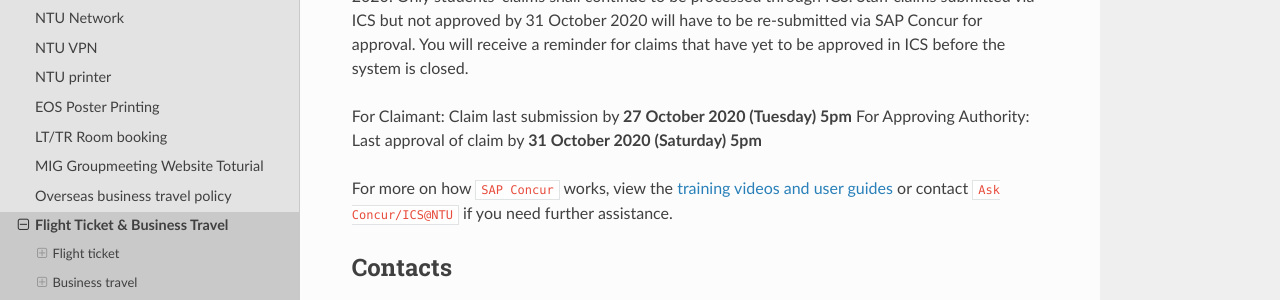
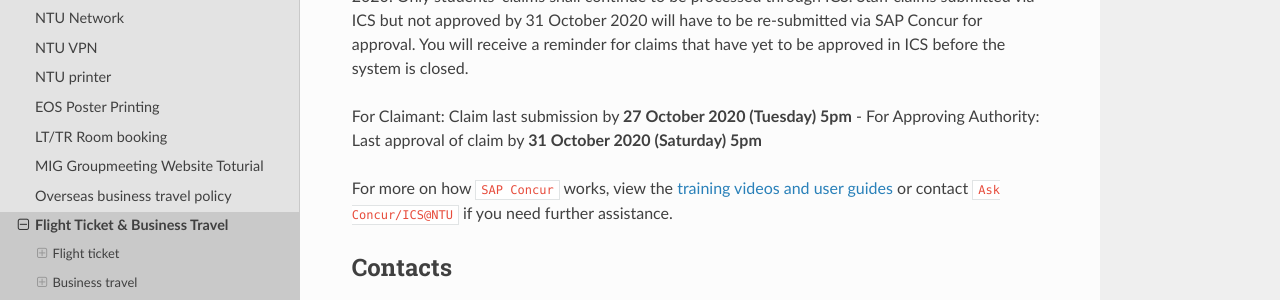
Before and after one commit to MIGG-NTU/MIG_Docs, a Sphinx documentation site: the page built from source/resources-ntu/flight-BTS/index.rst, in a window 1280 px wide and 900 px high, scrolled down 3178 px. Shown: the part 380-680 px from the top of the window. Built offline with Sphinx 7.4.7 and the Read the Docs theme 2.0.0, drawn with Linux system fonts in a browser that asks for light colours.

```diff
--- a/source/resources-ntu/flight-BTS/index.rst
+++ b/source/resources-ntu/flight-BTS/index.rst
@@ -114,7 +114,7 @@ SAP Concur
 ICS for **STAFF** will be decommissioned and not able to accept any expense claims after 31 October 2020. Only students’ claims shall continue to be processed through ICS. Staff claims submitted via ICS but not approved by 31 October 2020 will have to be re-submitted via SAP Concur for approval. You will receive a reminder for claims that have yet to be approved in ICS before the system is closed.
 
 For Claimant: Claim last submission by **27 October 2020 (Tuesday) 5pm**
-For Approving Authority: Last approval of claim by **31 October 2020 (Saturday) 5pm**
+- For Approving Authority: Last approval of claim by **31 October 2020 (Saturday) 5pm**
 
 For more on how ``SAP Concur`` works, view the `training videos and user guides <https://ts.ntu.edu.sg/sites/intranet/dept/Finance/fast/workstreams/Travel_And_Expenses/Pages/Training-Materials.aspx>`_ or contact ``Ask Concur/ICS@NTU`` if you need further assistance.
 
```
